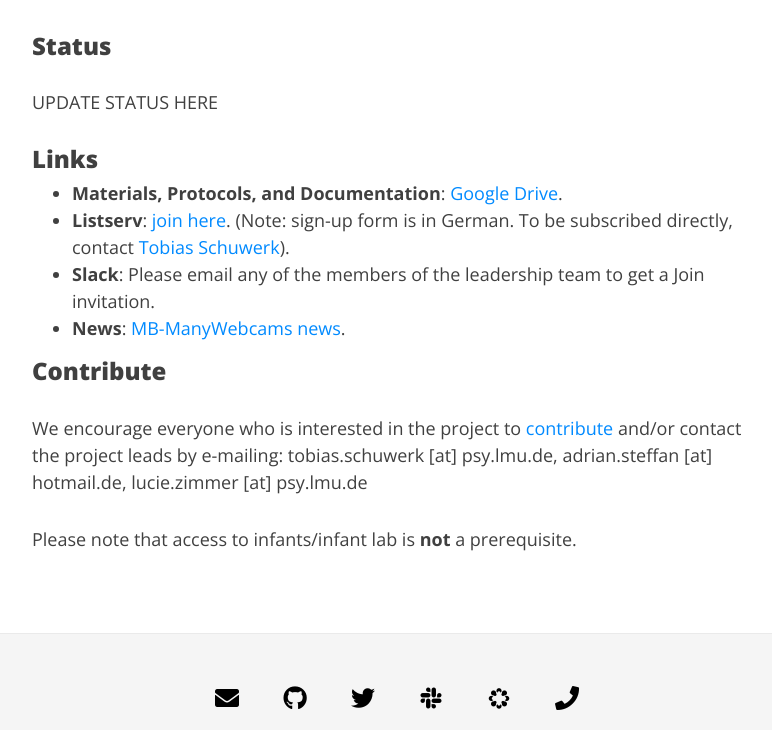
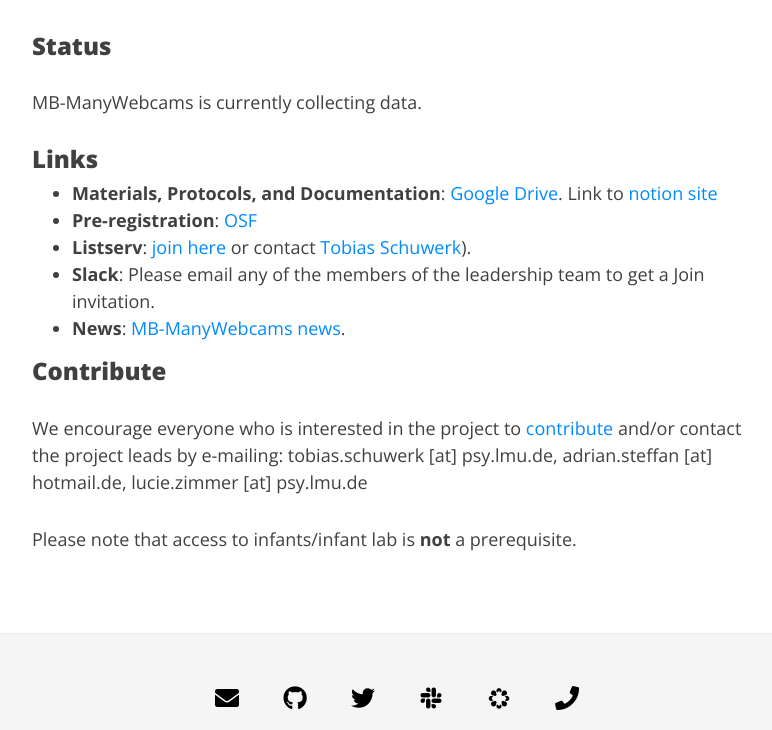
Before and after one commit to manybabies/manybabies.github.io, a Jekyll site: the page built from MB-ManyWebcams.md, in a window 1280 px wide and 900 px high, scrolled down 2049 px, cut to the strip 170-900 px from the top of the window. Shown: the whole strip, without its empty margins (243-1015 px from the left). Built offline with Jekyll 4.4.1, drawn with Linux system fonts in a browser that asks for light colours; nearby versions of some CDN libraries; some web fonts are replaced; some of the changed text lies outside the part shown.

Commit message:
add manywebcams project

```diff
--- a/MB-ManyWebcams.md
+++ b/MB-ManyWebcams.md
@@ -20,7 +17,7 @@
 <br>
 
 ### Leads
-[Tobias Schuwerk](https://www.psy.lmu.de/epp/personen/wiss_ma/tobias_schuwerk/), [Adrian Steffan](), [Lucie Zimmer]()
+[Tobias Schuwerk](https://www.psy.lmu.de/epp/personen/wiss_ma/tobias_schuwerk/), [Adrian Steffan](https://adriansteffan.com/), [Lucie Zimmer](https://www.psy.lmu.de/epp/personen/wiss_ma/lucie_zimmer/index.html)
 
 For a detailed index of collaborators (+ institutions, countries, studies), check the [**MB** collaborator dashboard](https://rodrigodalben.shinyapps.io/shiny_mb_map/): <video muted autoplay="autoplay" loop="loop" width="768" height="512">
     <source src="/assets/img/dashboard_studies.mp4" type="video/mp4">
@@ -31,12 +28,12 @@
 -->
 
 ### Status
-UPDATE STATUS HERE
+MB-ManyWebcams is currently collecting data.
 
 ### Links
-* **Materials, Protocols, and Documentation**: [Google Drive](https://drive.google.com/drive/folders/1U33JTq1CH9sxqM1sBfGtnaAxpMNU_RLx).
-<!--* **Data and code**: [MB2-GitHub](https://github.com/manybabies/mb2-analysis).-->
-* **Listserv**: [join here](https://lists.lrz.de/mailman/listinfo/online_mb2). (Note: sign-up form is in German. To be subscribed directly, contact [Tobias Schuwerk](mailto:tobias.schuwerk@psy.lmu.de)).
+* **Materials, Protocols, and Documentation**: [Google Drive](https://drive.google.com/drive/folders/1U33JTq1CH9sxqM1sBfGtnaAxpMNU_RLx). Link to [notion site](https://lmutom.notion.site/ManyWebcams-Overview-24e47023e9dd47fea40c1a3a472c5138)
+* **Pre-registration**: [OSF](https://osf.io/smya4)
+* **Listserv**: [join here](https://lists.lrz.de/mailman/listinfo/online_mb2) or contact [Tobias Schuwerk](mailto:tobias.schuwerk@psy.lmu.de)).
 * **Slack**: Please email any of the members of the leadership team to get a Join invitation.
 * **News**: [MB-ManyWebcams news]({{site.baseurl}}/tags/#MB-ManyWebcams).
 
--- a/_config.yml
+++ b/_config.yml
@@ -29,9 +29,10 @@
     - MB4: "MB4"
     - MB5: "MB5"
     - MB-AtHome: "MB-AtHome"
-    - MB-demographics: "MB-demographics"
+    - MB-ManyWebcams: "MB-ManyWebcams"
+    - MB-Demographics: "MB-demographics"
     - Spin-offs: "so_sa"
-  Sign up/Log in: "sign_up_log_in"
+  Get Involved: "sign_up_log_in"
 
 # --- Logo --- #
 
```
Also changed, not shown: other parts of MB-ManyWebcams.md (+1 -4 lines), index.md (+14 -0 lines), projects.md (+1 -0 lines), sign_up_log_in.md (+2 -1 lines).
